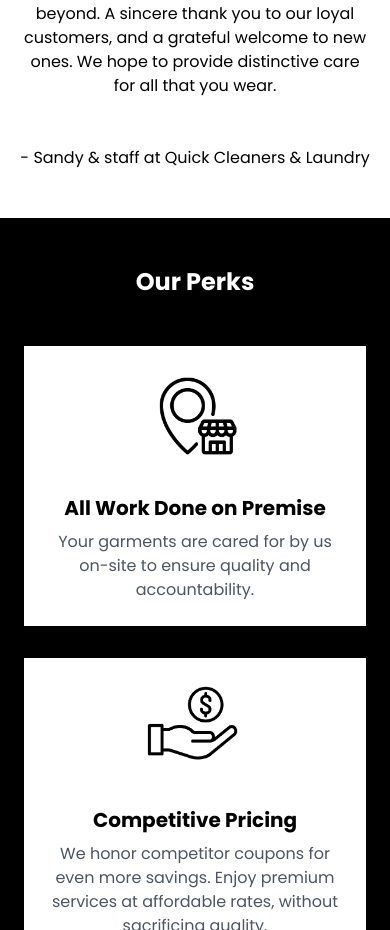
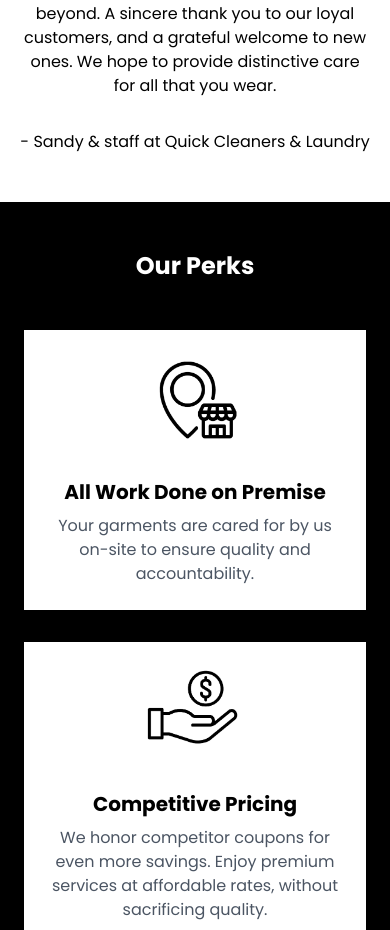
Before and after one commit to paigesylvan/QuickCleaners, a React (Create React App) app: page /home in a window 390 px wide. Shown: the part 1520-2450 px from the top of the page. Built offline with nearby package versions, Linux system fonts and the light colour scheme.

Commit message:
updated mt

```diff
--- a/src/pages/HomeContent.js
+++ b/src/pages/HomeContent.js
@@ -38,7 +38,7 @@ return (
           <h1 className="text-2xl font-bold text-center lg:text-5xl overflow-hidden ">Our Story</h1>
           <h2 className="text-md mt-8 lg:mt-11 w-[88%] lg:text-2xl lg:w-[55%] text-center overflow-hidden "> For over 35 years, Quick Cleaners has been dedicated to the art of dry cleaning, turning a small town family ran store into a place of trust, care, and quality service. From wedding dresses to everyday wear, we’ve always believed that great service goes beyond clean clothes, it’s about building lasting relationships. As a small business, we take pride in preserving the integrity of our customers’ wardrobes while staying true to our roots. Because for us, it’s not just about dry cleaning, it’s about the people we serve and the town we call home, from Oconomowoc, Okauchee, Pewaukee, Waukesha and beyond. A sincere thank you to our loyal customers, and a grateful welcome to new ones. We hope to provide distinctive care for all that you wear.
           </h2>
-          <h2 className="text-md  mt-12  lg:text-2xl overflow-hidden "> - Sandy & staff at Quick Cleaners & Laundry</h2>
+          <h2 className="text-md mt-8 lg:mt-12  lg:text-2xl overflow-hidden "> - Sandy & staff at Quick Cleaners & Laundry</h2>
         </div>
     </section>
 
```
